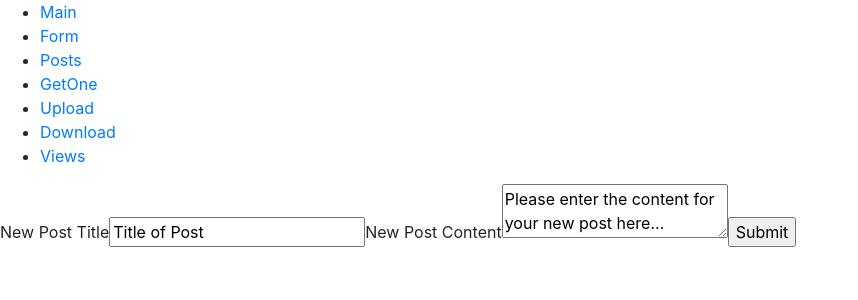
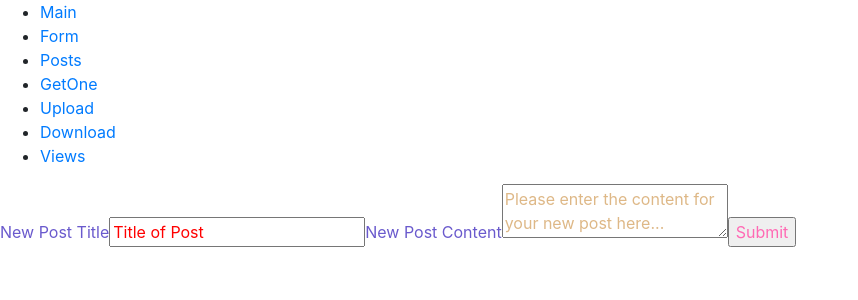
Before and after one commit to bakarilevy/Reactive_Blog, a React (Create React App) app in the folder reactive-blog/: page /form in a window 1280 px wide. Shown: the top 300 px of the page, without its empty margins (0-858 px from the left). Built offline with nearby package versions, Linux system fonts and the light colour scheme.

Commit message:
Added basic styling for some components preparing to alter button on postform component.

```diff
--- /dev/null
+++ b/reactive-blog/src/components/postform/PostForm.css
@@ -0,0 +1,15 @@
+.styleform {
+    color: slateblue;
+}
+
+.titleInput {
+    color: red;
+}
+
+.valueInput {
+    color: burlywood;
+}
+
+.submitbutton {
+    color: hotpink;
+}
--- a/reactive-blog/src/components/PostForm.js
+++ b/reactive-blog/src/components/postform/PostForm.js
@@ -1,4 +1,5 @@
 import React, { Component } from 'react';
+import './PostForm.css';
 
 class PostForm extends Component {
 
@@ -47,14 +48,14 @@ class PostForm extends Component {
     render() {
         return(
             <div className="PostForm">
-            <form onSubmit={this.handleSubmit}>
+            <form  class='styleform' onSubmit={this.handleSubmit}>
             <label> New Post Title
-                <input type="text" name="title" value={this.state.title} onChange={this.handleChange}></input>
+                <input type="text" name="title" class="titleInput" value={this.state.title} onChange={this.handleChange}></input>
             </label>
                 <label> New Post Content
-                        <textarea name="value" value={this.state.value} onChange={this.handleChange}/>
+                        <textarea name="value" class="valueInput" value={this.state.value} onChange={this.handleChange}/>
                 </label>
-                <input type='submit' value='Submit'/>
+                <input class="submitbutton" type='submit' value='Submit'/>
             </form>
             </div>
         );
--- a/reactive-blog/src/components/routes.js
+++ b/reactive-blog/src/components/routes.js
@@ -4,7 +4,7 @@ import { Route, BrowserRouter, Link } from 'react-router-dom';
 //All page componenets need to be imported here
 
 import MainPage from './MainPage';
-import PostForm from './PostForm';
+import PostForm from './postform/PostForm';
 import Posts from './posts';
 import GetOne from './GetOne';
 import NewView from './NewView';
--- /dev/null
+++ b/reactive-blog/src/components/views/View.css
@@ -0,0 +1,9 @@
+
+h1 {
+    color: rebeccapurple;
+}
+
+p {
+    color: teal;
+    position: relative;
+}
--- a/reactive-blog/src/components/views/View.js
+++ b/reactive-blog/src/components/views/View.js
@@ -1,5 +1,6 @@
 import React, {Component} from 'react';
-import PostForm from '../PostForm';
+import PostForm from '../postform/PostForm';
+import './View.css';
 
 class View extends Component {
 
```
